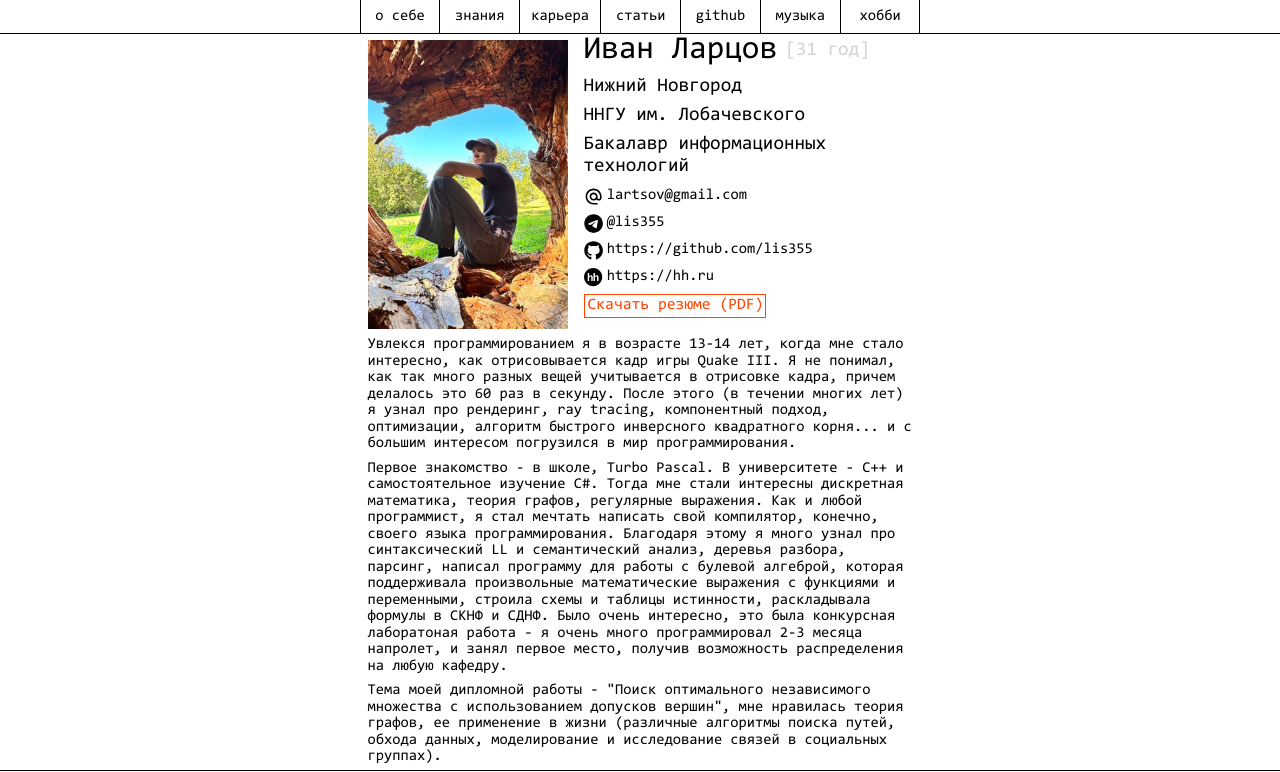
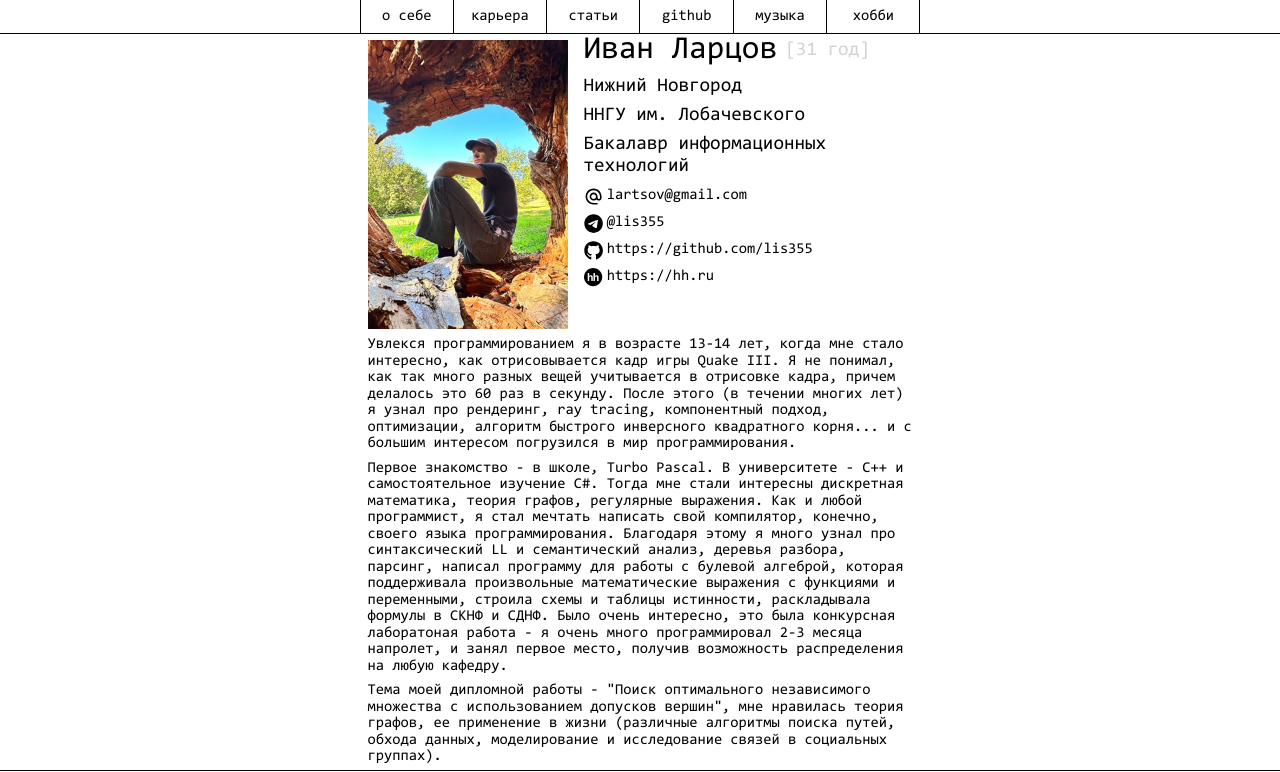
Before and after one commit to lis355/lis355.github.io-code, a React (Create React App) app: page /me in a window 1280 px wide. Shown: the top 772 px of the page. Built offline with nearby package versions, Linux system fonts and the light colour scheme.

Commit message:
upd: knowledge commented

```diff
--- a/src/components/App/App.js
+++ b/src/components/App/App.js
@@ -108,9 +108,9 @@ class MePage extends React.Component {
 								</div>
 							</a>
 						</div>
-						<div className="flex">
+						{/* <div className="flex">
 							<a className="download-resume-button" href="./resume.pdf" rel="noopener noreferrer">Скачать резюме (PDF)</a>
-						</div>
+						</div> */}
 					</div>
 				</div>
 				<p>
@@ -168,6 +168,7 @@ class MePage extends React.Component {
 	}
 }
 
+// eslint-disable-next-line no-unused-vars
 class KnowledgePage extends React.Component {
 	render() {
 		return (
@@ -668,7 +669,7 @@ class Header extends React.Component {
 					<div className="content">
 						<div className="flex flex-row">
 							<Link to="/me" className="header-item" onClick={scrollToTop}>о себе</Link>
-							<Link to="/knowledge" className="header-item" onClick={scrollToTop}>знания</Link>
+							{/* <Link to="/knowledge" className="header-item" onClick={scrollToTop}>знания</Link> */}
 							<Link to="/career" className="header-item" onClick={scrollToTop}>карьера</Link>
 							<Link to="/articles" className="header-item" onClick={scrollToTop}>статьи</Link>
 							<Link to="/github" className="header-item" onClick={scrollToTop}>github</Link>
@@ -692,9 +693,9 @@ class Main extends React.Component {
 						<Route exact path="/me" element={
 							<MePage />
 						} />
-						<Route exact path="/knowledge" element={
+						{/* <Route exact path="/knowledge" element={
 							<KnowledgePage />
-						} />
+						} /> */}
 						<Route exact path="/career" element={
 							<CareerPage />
 						} />
```
